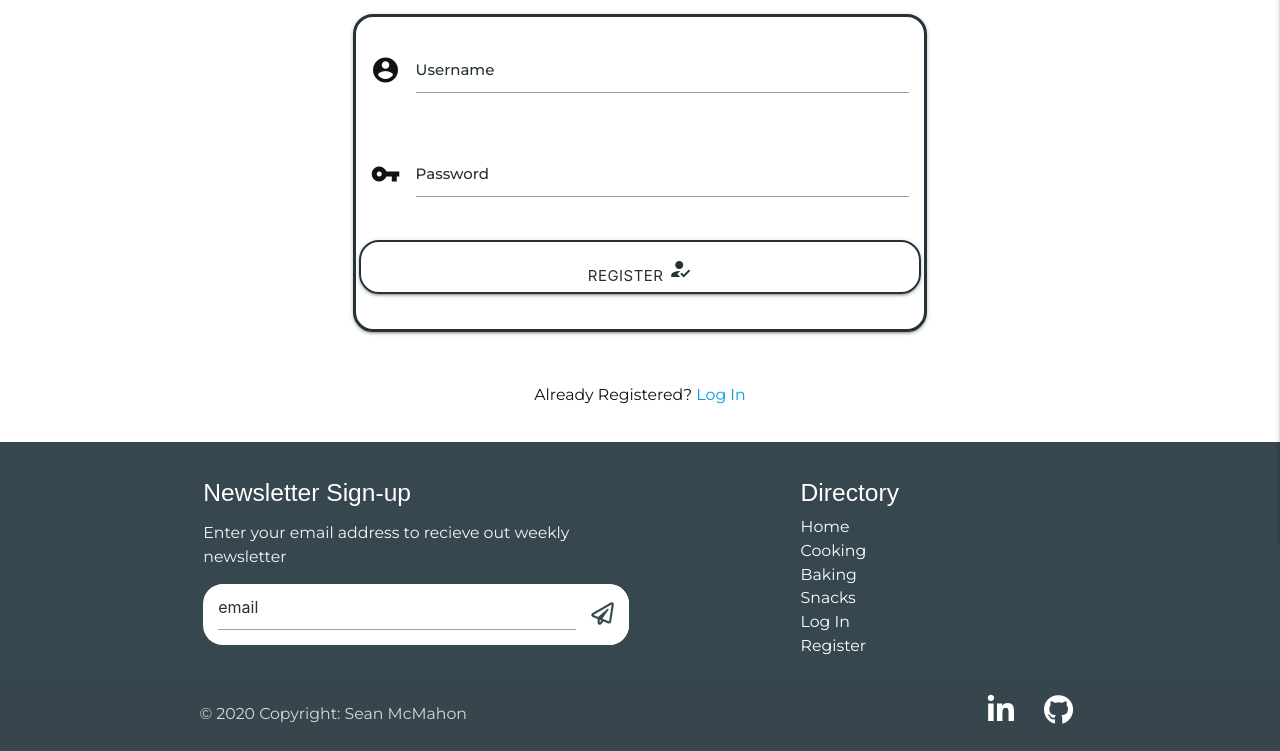
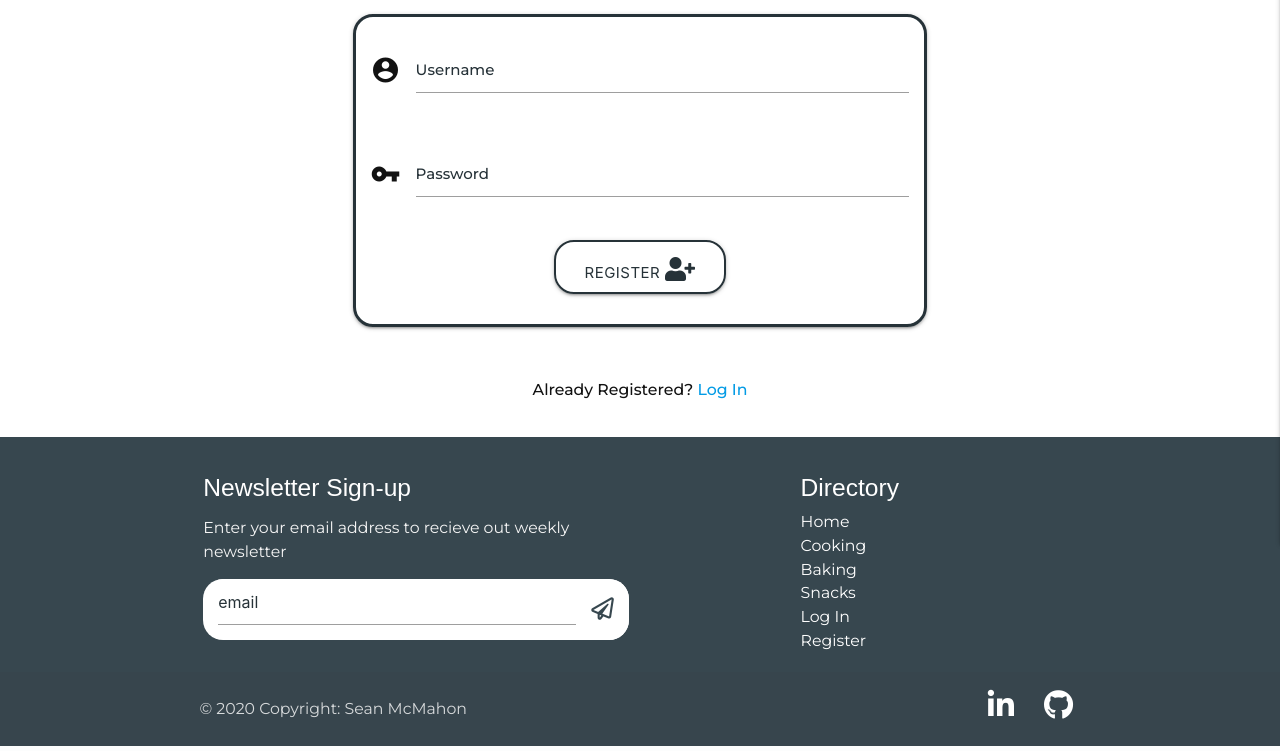
Before and after one commit to Sean-Mc-Mahon/McTasticRecipes, a Flask app: page /register in a window 1280 px wide. Shown: the part 316-1067 px from the top of the page. Run offline with Flask 2, Linux system fonts and the light colour scheme; some libraries are stand-ins or nearby versions; some web fonts are replaced.

Commit message:
margin and width classes added to buttons

```diff
--- a/templates/login.html
+++ b/templates/login.html
@@ -23,8 +23,8 @@
                     </div>
                 </div>
                 <!-- Login -->
-                <div class="row">
-                    <button type="submit" class="col s12 btn-large transparent btn-outline">
+                <div class="center-align mb1">
+                    <button type="submit" class="w-80 btn-large transparent btn-outline">
                     <i class="fas fa-sign-in-alt"></i>
                     </button>
                 </div>
--- a/templates/register.html
+++ b/templates/register.html
@@ -23,9 +23,9 @@
                     </div>
                 </div>
                 <!-- Register -->
-                <div class="row">
-                    <button type="submit" class="col s12 btn-large transparent btn-outline">
-                    Register <i class="material-icons prefix">how_to_reg</i>
+                <div class="center-align mb1">
+                    <button type="submit" class="w-80 btn-large transparent btn-outline m-all">
+                    Register <i class="fas fa-user-plus"></i>
                     </button>
                 </div>
             </div>
@@ -34,7 +34,7 @@
 
     <div class="row">
         <div class="col s12">
-            <p class="center-align">
+            <p class="center-align bold">
                 Already Registered?
                 <a href="{{ url_for('register') }}">Log In</a>
             </p>
```
